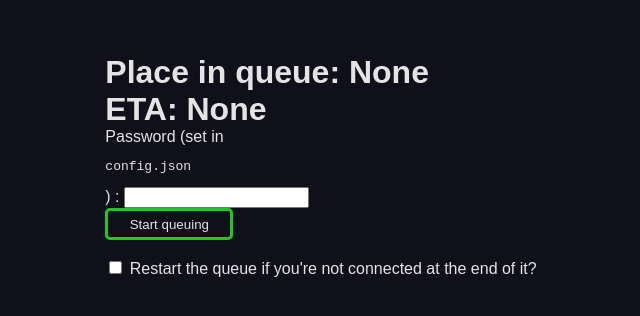
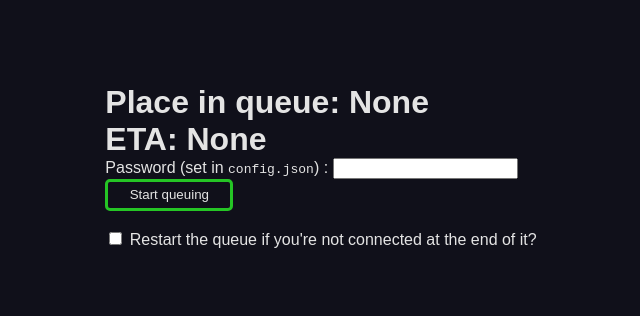
Before and after one commit to themoonisacheese/2bored2wait, a website: page index.html in a window 1280 px wide. Shown: the part 234-550 px from the top of the page, without its empty margins (319-959 px from the left). Drawn offline with Linux system fonts and the light colour scheme; no server answers.

Commit message:
pdated index.html --> pre=>code --> no line breaks
asdfghjk

```diff
--- a/index.html
+++ b/index.html
@@ -7,7 +7,7 @@
         <div class="content">
             <h1>Place in queue: <div class="place">None</div> </h1>
             <h1>ETA: <div class="ETA">None</div> </h1>
-            Password (set in <pre>config.json</pre>) : <input type="password" class="password"><br>
+            Password (set in <code>config.json</code>) : <input type="password" class="password"><br>
             <button id="queueButton" class="start" onclick="start()">Start queuing</button><br><br>
             <input type="checkbox" class="restartQueue" onchange="toggleRestartQueue()"> Restart the queue if you're not connected at the end of it?
         </div>
```
